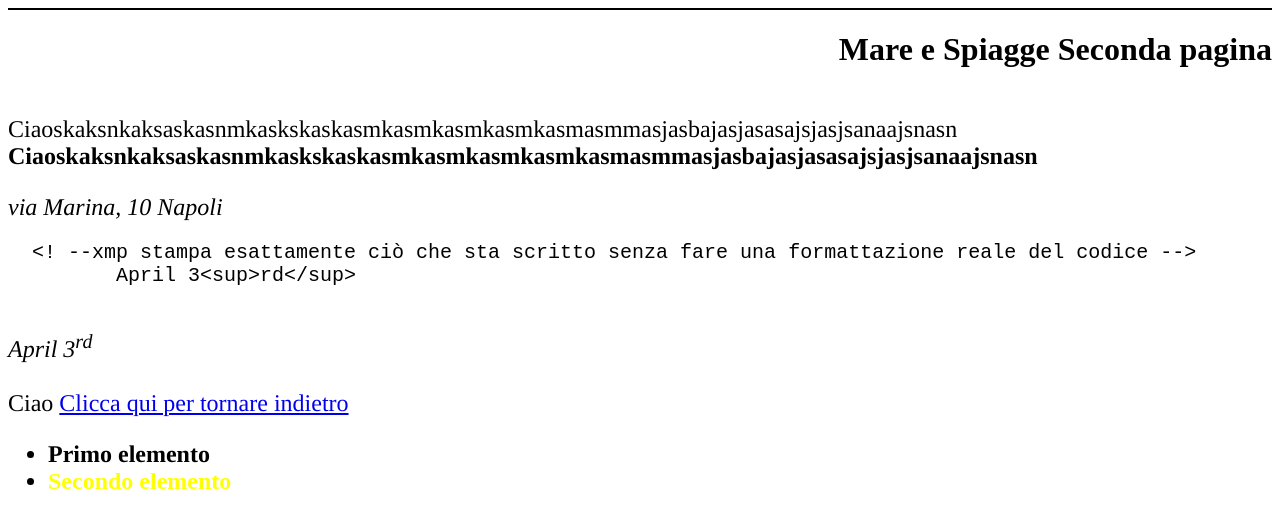
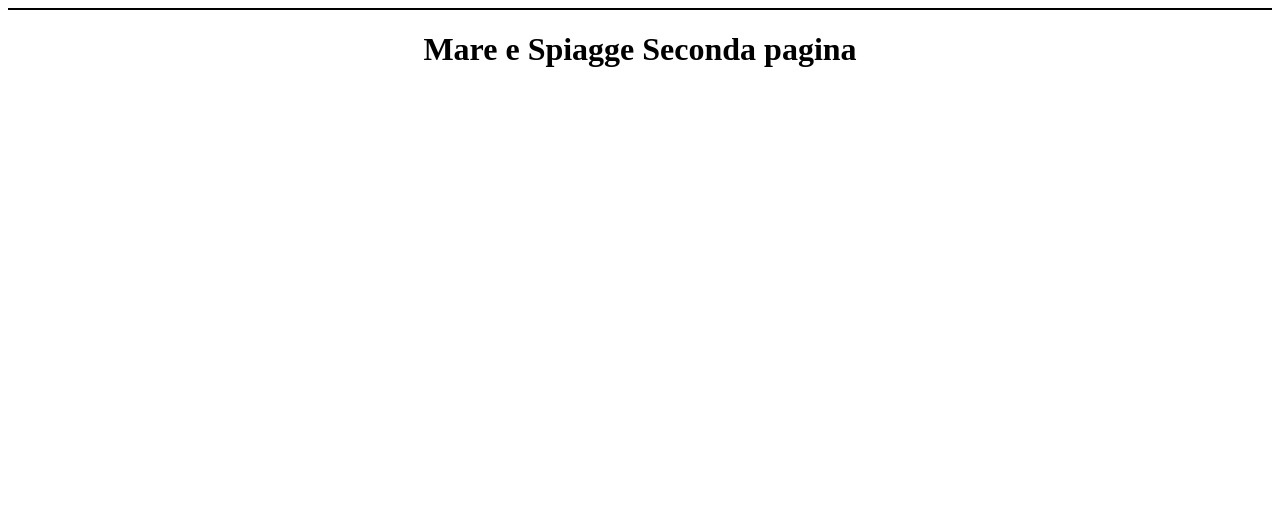
Before and after one commit to domemaione/domemaione.github.io, a plain HTML site: page index.html in a window 1280 px wide. Drawn offline with Linux system fonts and the light colour scheme.

Commit message:
Update index.html

```diff
--- a/index.html
+++ b/index.html
@@ -1,57 +1,17 @@
 <html>
 
 <head>
-    <! --L'HEAD è una preformattazione del documento e non viene visualizzato nella pagina -->
-    <! --Per un titolo corto della pagina, consigliato usare il titolo nella keywords -->
     <meta name="keywords" content="mare, vacanza, vacanze, turismo, tempo libero, famiglia">
     <meta name="author" content="Domenico Maione">
     <title>Mare della campania</title>
 </head>
 
-<body background="sfondo.jpeg">
-
-    <div align="right">
+<body>
+    <div align="center">
         <hr color="black">
         <h1>Mare e Spiagge Seconda pagina</h1>
         <hr color="white">
     </div>
-
-
-
-
-
-    <font size="+2" face="times">
-        <p>Ciaoskaksnkaksaskasnmkaskskaskasmkasmkasmkasmkasmasmmasjasbajasjasasajsjasjsanaajsnasn
-        <br>
-         <b>Ciaoskaksnkaksaskasnmkaskskaskasmkasmkasmkasmkasmasmmasjasbajasjasasajsjasjsanaajsnasn</b> <! --Tag b per stampare il testo in grassetto -->
-        </p>
-        <address>via Marina, 10 Napoli</address>
-        <xmp>  <! --xmp stampa esattamente ciò che sta scritto senza fare una formattazione reale del codice -->
-         April 3<sup>rd</sup>
-         </xmp>
-         <cite>
-         April 3<sup>rd</sup>
-        </cite>
-
-        <br> &nbsp; <br>
-        Ciao
-
-        <a href="C:\Users\CG356IW\Desktop\PrimaLezioneHTML\mare.html">Clicca qui per tornare indietro</a>
-
-        <p>
-            <b>
-                <ul img="windows.png">
-                    <li>
-                        Primo elemento
-                    </li>
-                    <li>
-                        <font color="yellow" face="curier">Secondo elemento</font>
-                    </li>
-                </ul>
-            </b>
-        </p>
-    </font>
-
 </body>
 
 </html>
```
